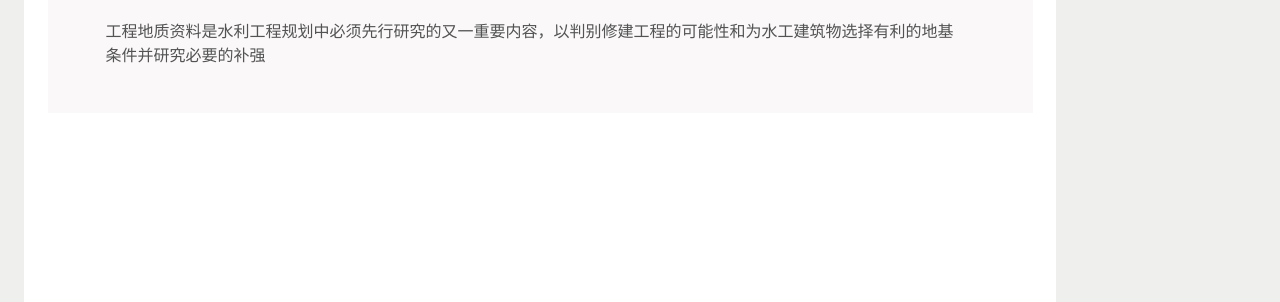
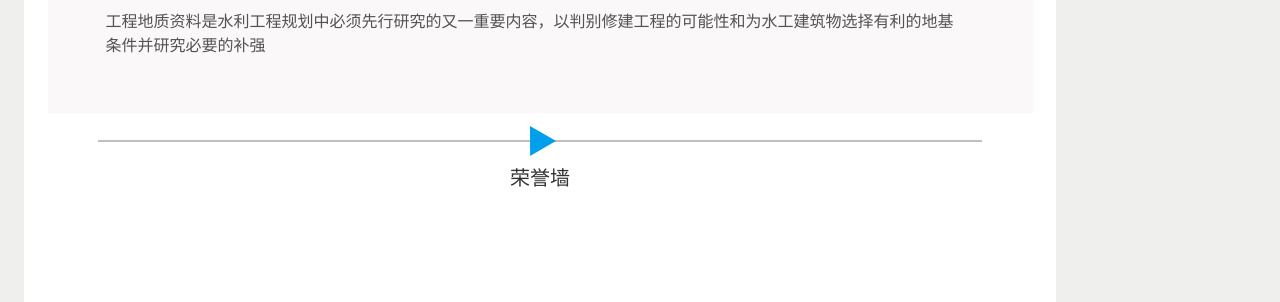
Before and after one commit to xxs666/20181206, a website: page app/honor.html in a window 1280 px wide. Shown: the part 864-1166 px from the top of the page. Drawn offline with Linux system fonts and the light colour scheme.

Commit message:
change: 完善轮播

```diff
--- a/app/honor.html
+++ b/app/honor.html
@@ -138,6 +138,14 @@
                                     </div>
                                 </li>
                             </ul>
+                            <div class="indicator-list">
+                                <a href="javascript:void(0);" data-slide-index="0"></a>
+                                <a href="javascript:void(0);" data-slide-index="1"></a>
+                                <a href="javascript:void(0);" data-slide-index="2" class="selected"></a>
+                                <a href="javascript:void(0);" data-slide-index="3"></a>
+                                <a href="javascript:void(0);" data-slide-index="4"></a>
+                                <div class="indicator-summary">荣誉墙</div>
+                            </div>
                         </div>
                     </div>
                 </div>
--- a/app/styles/slide.scss
+++ b/app/styles/slide.scss
@@ -63,19 +63,18 @@
   width: 100%;
   height: 100%;
   position: relative;
-  overflow: hidden;
 }
 .slide-carousel .item-list {
   position: relative;
   height: 100%;
   width: 100%;
-  overflow-y: hidden;
+  overflow-x: hidden;
 }
 
 .item-list .summary{
   width: 860px;
   position: absolute;
-  bottom: -90px;
+  bottom: -80px;
   left: -120px;
   display: none;
   font-size: 16px;
@@ -102,24 +101,24 @@
 }
 .slide-carousel .indicator-list {
   position: absolute;
-  bottom: 20px;
+  bottom: -120px;
   left: 50%;
-  margin-left: -63px;
+  transform: translateX(-50%);
+  width: 884px;
+  margin: 0 auto;
   z-index: 100;
+  text-align: center;
 }
 .slide-carousel .indicator-list a {
   display: inline-block;
-  width: 12px;
-  height: 12px;
-  border: 2px solid #fff;
-  border-radius: 50%;
-  overflow: hidden;
-  background-color: #ccc;
+  width: 26px;
+  height: 30px;
   margin-left: 5px;
+  text-align: center;
 }
 .slide-carousel .indicator-list a.selected {
-  border-color: #ff6700;
-  background-color: #5fff92;
+  background: url('../imgs/icon-indicate.png');
+  display: inline-block;
 }
 .slide-carousel .controls {
   opacity: 0;
@@ -171,3 +170,12 @@
   opacity: 1;
   transition: opacity 0.5s ease;
 }
+
+.indicator-summary{
+  font-size: 20px;
+  border-top: 2px solid #bfbfbf;
+  position: relative;
+  top: -19px;
+  padding-top: 25px;
+  z-index: -1;
+}
```
Also changed, not shown: app/css/slide.css, app/css/styles.css, app/imgs/icon-indicate.png (added), app/js/slide.min.js.
